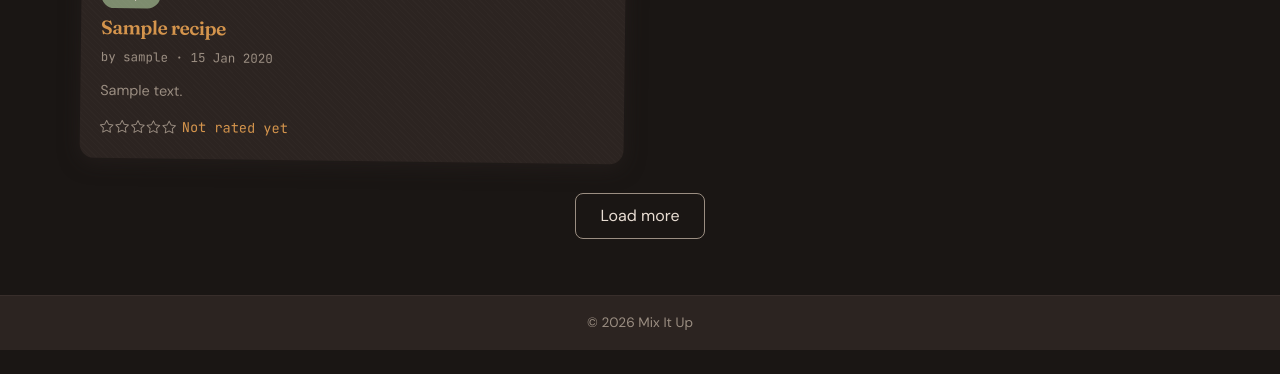
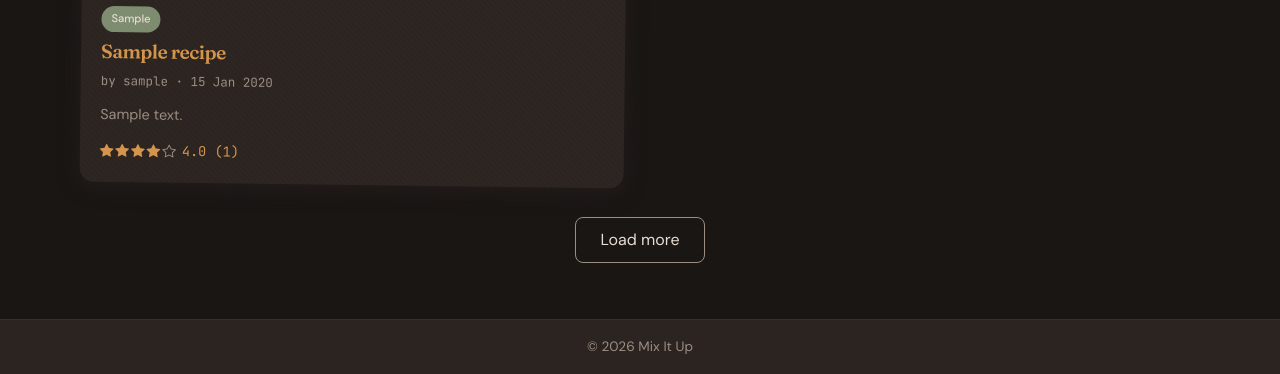
Before and after one commit to mangomaza/CITS5505-Group-Project, a Flask app: page /recipes in a window 1280 px wide. Shown: the part 1041-1415 px from the top of the page. Before the commit the page ends 1391 px from the top, so only its background shows below. Run offline with Flask 3, Linux system fonts and the light colour scheme; a user stored in the database is signed in; tables that the repository leaves empty hold one stand-in row (values such as "Sample post"); some libraries are stand-ins or nearby versions.

Commit message:
show average rating on recipe cards

```diff
--- a/app/routes/main_routes.py
+++ b/app/routes/main_routes.py
@@ -399,8 +399,14 @@ def index():
     featured_recipes = (
         query.order_by(Recipe.created_at.desc()).limit(4).all()
     )
+    rating_map = _rating_map_for([r.id for r in featured_recipes])
     featured = [
-        {'recipe': r, 'origin': _origin_label(r, current_user)}
+        {
+            'recipe': r,
+            'origin': _origin_label(r, current_user),
+            'avg_rating': rating_map.get(r.id, (0.0, 0))[0],
+            'rating_count': rating_map.get(r.id, (0.0, 0))[1],
+        }
         for r in featured_recipes
     ]
 
@@ -438,6 +444,18 @@ def _origin_label(recipe, user):
     return 'Shared'
 
 
+def _rating_map_for(recipe_ids):
+    """Return {recipe_id: (avg_stars, count)} for the given recipe ids."""
+    if not recipe_ids:
+        return {}
+    rows = db.session.execute(
+        db.select(Rating.recipe_id, func.avg(Rating.stars), func.count(Rating.id))
+        .where(Rating.recipe_id.in_(recipe_ids))
+        .group_by(Rating.recipe_id)
+    ).all()
+    return {row[0]: (float(row[1] or 0), int(row[2] or 0)) for row in rows}
+
+
 @main_bp.route('/recipes')
 def recipes():
     if current_user.is_authenticated:
@@ -459,14 +477,28 @@ def recipes():
 
     all_recipes = query.order_by(Recipe.created_at.desc()).all()
 
+    rating_map = _rating_map_for([r.id for r in all_recipes])
+
     visible_recipes = [
-        {'recipe': r, 'origin': _origin_label(r, current_user)}
+        {
+            'recipe': r,
+            'origin': _origin_label(r, current_user),
+            'avg_rating': rating_map.get(r.id, (0.0, 0))[0],
+            'rating_count': rating_map.get(r.id, (0.0, 0))[1],
+        }
         for r in all_recipes
     ]
 
     my_recipes = []
     if current_user.is_authenticated:
-        my_recipes = [r for r in all_recipes if r.creator_id == current_user.id]
+        my_recipes = [
+            {
+                'recipe': r,
+                'avg_rating': rating_map.get(r.id, (0.0, 0))[0],
+                'rating_count': rating_map.get(r.id, (0.0, 0))[1],
+            }
+            for r in all_recipes if r.creator_id == current_user.id
+        ]
 
     return render_template(
         'recipes.html',
--- a/app/templates/recipes.html
+++ b/app/templates/recipes.html
@@ -81,6 +81,23 @@
                   {% if recipe.description %}
                     <p class="card-text">{{ recipe.description }}</p>
                   {% endif %}
+
+                  <div class="star-rating">
+                    {% for star in range(1, 6) %}
+                      {% if star <= entry.avg_rating %}
+                        <i class="bi bi-star-fill"></i>
+                      {% else %}
+                        <i class="bi bi-star"></i>
+                      {% endif %}
+                    {% endfor %}
+                    <span class="ms-1 font-mono">
+                      {% if entry.rating_count > 0 %}
+                        {{ '%.1f'|format(entry.avg_rating) }} ({{ entry.rating_count }})
+                      {% else %}
+                        Not rated yet
+                      {% endif %}
+                    </span>
+                  </div>
                 </div>
 
               </div>
@@ -111,7 +128,8 @@
 
       {% else %}
         <div class="recipe-grid">
-          {% for recipe in my_recipes %}
+          {% for entry in my_recipes %}
+            {% set recipe = entry.recipe %}
             <div class="recipe-grid-item">
               <a href="{{ url_for('main.recipe_detail', recipe_id=recipe.id) }}" class="text-decoration-none">
                 <div class="recipe-card">
@@ -146,12 +164,20 @@
                     {% endif %}
 
                     <div class="star-rating">
-                      <i class="bi bi-star"></i>
-                      <i class="bi bi-star"></i>
-                      <i class="bi bi-star"></i>
-                      <i class="bi bi-star"></i>
-                      <i class="bi bi-star"></i>
-                      <span class="ms-1 font-mono">Not rated yet</span>
+                      {% for star in range(1, 6) %}
+                        {% if star <= entry.avg_rating %}
+                          <i class="bi bi-star-fill"></i>
+                        {% else %}
+                          <i class="bi bi-star"></i>
+                        {% endif %}
+                      {% endfor %}
+                      <span class="ms-1 font-mono">
+                        {% if entry.rating_count > 0 %}
+                          {{ '%.1f'|format(entry.avg_rating) }} ({{ entry.rating_count }})
+                        {% else %}
+                          Not rated yet
+                        {% endif %}
+                      </span>
                     </div>
                   </div>
 
```
Also changed, not shown: app/templates/index.html (+17 -0 lines).
